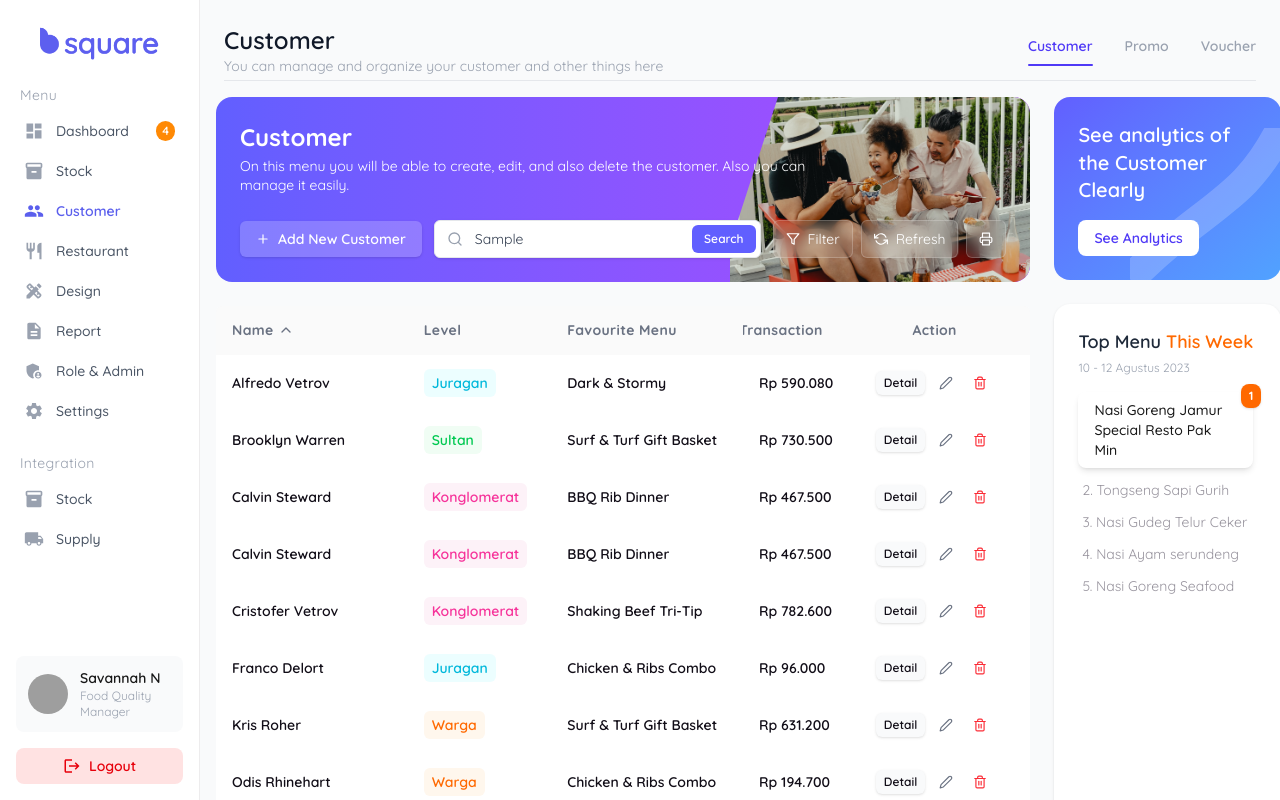
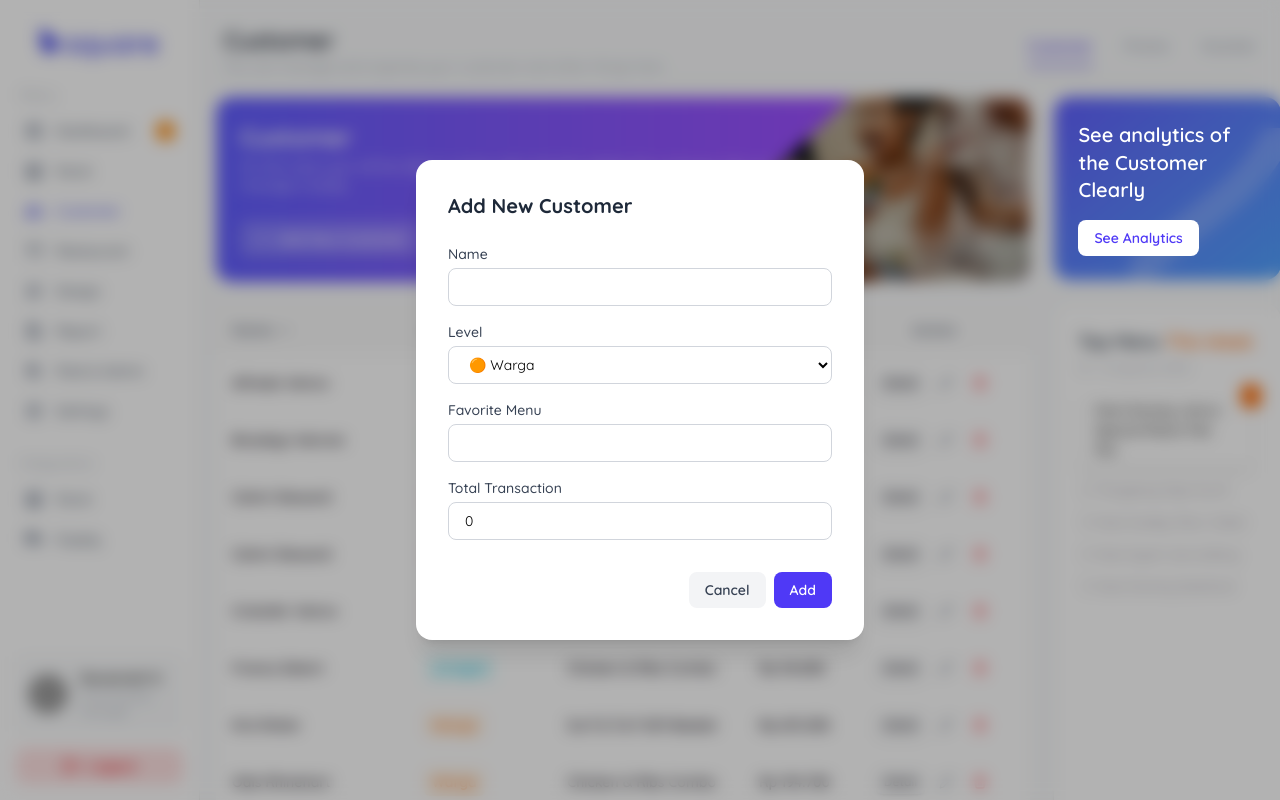
Before and after one commit to izharramdan/rekadigital_dashboard, a Next.js app: page /customer in a window 1280 px wide. Both pictures are taken after typing "Sample" into the empty fields and a click on the button "Add New Customer". Shown: the top 800 px of the page. Built offline with nearby package versions, Linux system fonts and the light colour scheme; grey boxes are pictures that could not be loaded.

Commit message:
adda customer

```diff
--- a/src/components/CustomerHeaderCard.tsx
+++ b/src/components/CustomerHeaderCard.tsx
@@ -7,10 +7,13 @@ import {
   FiPrinter,
   FiSearch,
 } from "react-icons/fi";
+import CustomerAddModal from "./CustomerModal";
+import { useState } from "react";
 
 import Image from "next/image";
 
 export default function CustomerHeaderCard() {
+  const [showAddModal, setShowAddModal] = useState(false);
   return (
     <div className="relative bg-gradient-to-r from-indigo-500 to-purple-500 rounded-2xl p-6 text-white font-quicksand overflow-hidden">
       {/* Decorative Background Image */}
@@ -20,9 +23,9 @@ export default function CustomerHeaderCard() {
             src="/header.jpg"
             alt="Customer Banner"
             fill
-            className="object-cover scale-110"
+            className="object-cover scale-240"
             style={{
-              clipPath: "polygon(20% 0, 100% 0, 100% 100%, 0% 100%)",
+              clipPath: "polygon(65% 0, 100% 0, 100% 100%, 0% 100%)",
             }}
             priority
           />
@@ -43,7 +46,10 @@ export default function CustomerHeaderCard() {
         {/* Actions */}
         <div className="flex flex-wrap items-center gap-3 mt-2">
           {/* Add Button */}
-          <button className="flex items-center gap-2 bg-white/20 hover:bg-white/30 text-white font-semibold rounded-md px-4 py-2 text-sm shadow-sm">
+          <button
+            className="flex items-center gap-2 bg-white/20 hover:bg-white/30 text-white font-semibold rounded-md px-4 py-2 text-sm shadow-sm"
+            onClick={() => setShowAddModal(true)}
+          >
             <FiPlus />
             Add New Customer
           </button>
@@ -80,6 +86,10 @@ export default function CustomerHeaderCard() {
             ))}
           </div>
         </div>
+        <CustomerAddModal
+          open={showAddModal}
+          onClose={() => setShowAddModal(false)}
+        />
       </div>
     </div>
   );
--- /dev/null
+++ b/src/components/CustomerModal.tsx
@@ -0,0 +1,116 @@
+"use client";
+import { useState } from "react";
+import { useDispatch } from "react-redux";
+import { AppDispatch } from "@/store";
+import { addCustomer } from "@/features/customers/customerSlice";
+
+export default function CustomerAddModal({
+  open,
+  onClose,
+}: {
+  open: boolean;
+  onClose: () => void;
+}) {
+  const dispatch = useDispatch<AppDispatch>();
+  const [name, setName] = useState("");
+  const [level, setLevel] = useState("Warga");
+  const [favoriteMenu, setFavoriteMenu] = useState("");
+  const [totalTransaction, setTotalTransaction] = useState(0);
+
+  function handleSubmit(e: React.FormEvent) {
+    e.preventDefault();
+    dispatch(
+      addCustomer({
+        id: Date.now().toString(),
+        name,
+        level,
+        favoriteMenu,
+        totalTransaction,
+      })
+    );
+    onClose();
+    setName("");
+    setLevel("Warga");
+    setFavoriteMenu("");
+    setTotalTransaction(0);
+  }
+
+  if (!open) return null;
+
+  return (
+    <div className="fixed inset-0 z-50 flex items-center justify-center bg-black/30 backdrop-blur-sm px-4 font-quicksand">
+      <div className="bg-white rounded-2xl shadow-xl w-full max-w-md p-6 md:p-8">
+        <h2 className="text-xl font-bold text-gray-800 mb-6">
+          Add New Customer
+        </h2>
+        <form onSubmit={handleSubmit} className="space-y-4">
+          <div>
+            <label className="block text-sm font-medium mb-1 text-gray-700">
+              Name
+            </label>
+            <input
+              className="w-full border border-gray-300 rounded-lg px-4 py-2 text-sm text-black focus:outline-none focus:ring-2 focus:ring-indigo-500"
+              value={name}
+              onChange={(e) => setName(e.target.value)}
+              required
+            />
+          </div>
+          <div>
+            <label className="block text-sm font-medium mb-1 text-gray-700">
+              Level
+            </label>
+            <select
+              className="w-full border border-gray-300 rounded-lg px-4 py-2 text-sm focus:outline-none focus:ring-2 focus:ring-indigo-500 text-black"
+              value={level}
+              onChange={(e) => setLevel(e.target.value)}
+            >
+              <option value="Warga">🟠 Warga</option>
+              <option value="Juragan">🔵 Juragan</option>
+              <option value="Sultan">🟢 Sultan</option>
+              <option value="Konglomerat">🟣 Konglomerat</option>
+            </select>
+          </div>
+          <div>
+            <label className="block text-sm font-medium mb-1 text-gray-700">
+              Favorite Menu
+            </label>
+            <input
+              className="w-full border border-gray-300 rounded-lg px-4 py-2 text-sm focus:outline-none focus:ring-2 focus:ring-indigo-500 text-black"
+              value={favoriteMenu}
+              onChange={(e) => setFavoriteMenu(e.target.value)}
+              required
+            />
+          </div>
+          <div>
+            <label className="block text-sm font-medium mb-1 text-gray-700">
+              Total Transaction
+            </label>
+            <input
+              type="number"
+              className="w-full border border-gray-300 rounded-lg px-4 py-2 text-sm focus:outline-none focus:ring-2 focus:ring-indigo-500 text-black"
+              value={totalTransaction}
+              onChange={(e) => setTotalTransaction(Number(e.target.value))}
+              min={0}
+              required
+            />
+          </div>
+          <div className="flex justify-end gap-2 pt-4">
+            <button
+              type="button"
+              className="px-4 py-2 rounded-lg text-sm font-semibold bg-gray-100 text-gray-700 hover:bg-gray-200"
+              onClick={onClose}
+            >
+              Cancel
+            </button>
+            <button
+              type="submit"
+              className="px-4 py-2 rounded-lg text-sm font-semibold bg-indigo-600 text-white hover:bg-indigo-700"
+            >
+              Add
+            </button>
+          </div>
+        </form>
+      </div>
+    </div>
+  );
+}
```
